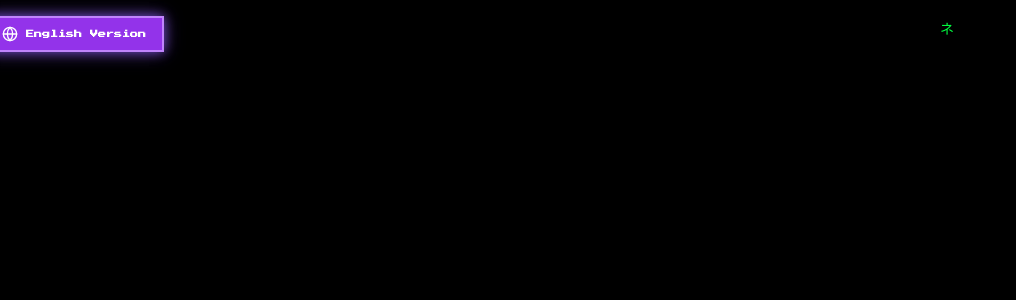
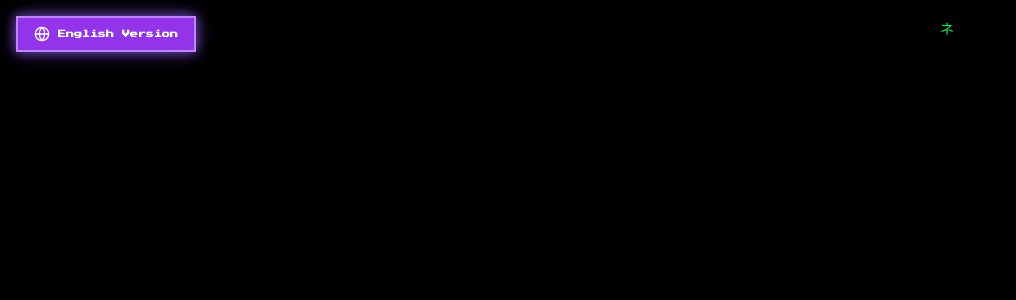
Before and after one commit to RaulGrant/portafolio_retro, a Next.js app: page / in a window 1280 px wide. Shown: the top 300 px of the page, without its empty margins (0-1016 px from the left). Built offline with nearby package versions, Linux system fonts and the light colour scheme.

Commit message:
revert v17 to create v19
Co-authored-by: Raúl De Jesús Vargas Hernández <160973484+RaulGrant@users.noreply.github.com>

```diff
--- a/app/page.tsx
+++ b/app/page.tsx
@@ -562,7 +562,7 @@ export default function Portfolio() {
       {/* Language Toggle Button */}
       <button
         onClick={toggleLanguage}
-        className="fixed top-4 right-4 z-50 bg-purple-600 hover:bg-purple-700 text-white px-4 py-2 rounded-lg font-bold transition-all enhanced-button border-2 border-purple-400 flex items-center space-x-2"
+        className="fixed top-4 left-4 z-50 bg-purple-600 hover:bg-purple-700 text-white px-4 py-2 rounded-lg font-bold transition-all enhanced-button border-2 border-purple-400 flex items-center space-x-2"
         style={{ fontFamily: '"Press Start 2P", monospace', fontSize: "8px" }}
       >
         <Globe className="w-4 h-4" />
```
